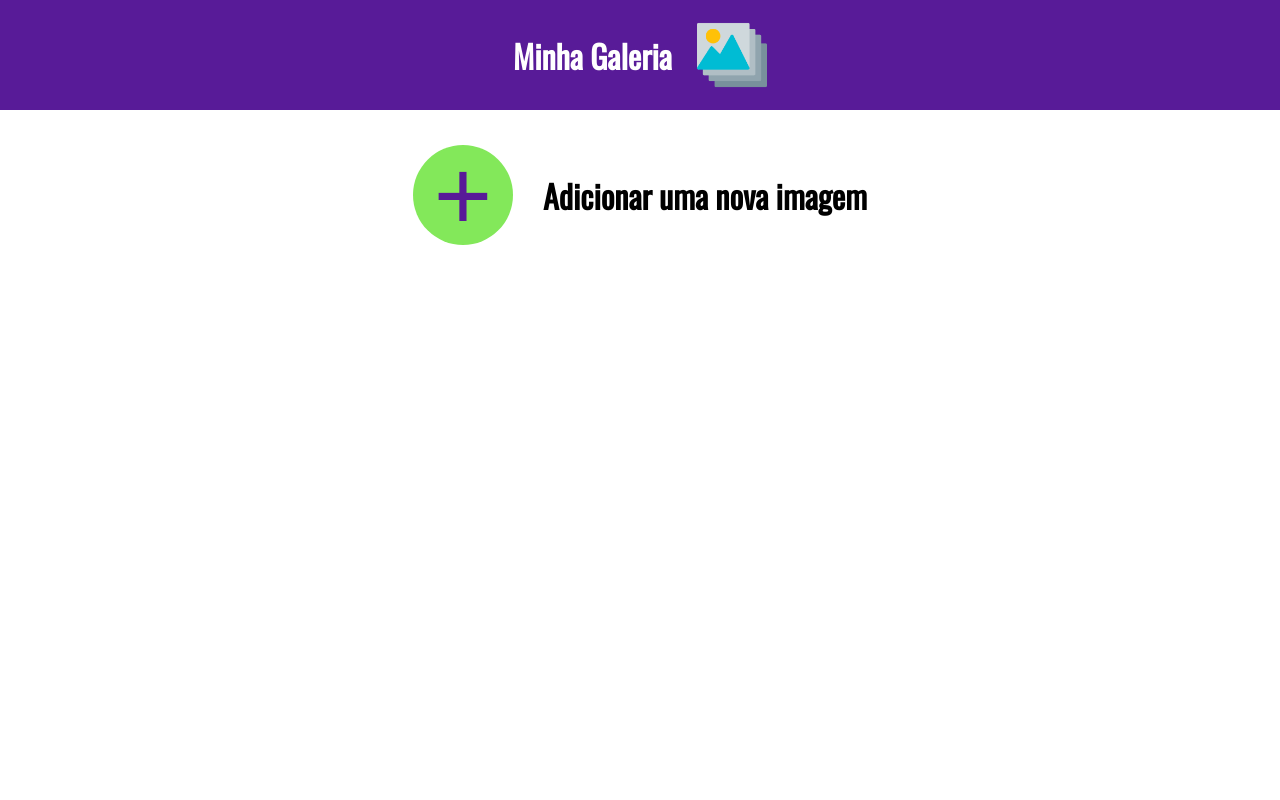
After one commit to victorguirra/Galeria-de-Fotos, a PHP site: page /myGallery.php in a window 1280 px wide. The commit adds this page. Run offline with PHP 8.4, Linux system fonts and the light colour scheme.

Commit message:
Update Galery Screen

```diff
--- a/index.php
+++ b/index.php
@@ -93,7 +93,7 @@
                 margin-top:30px;
                 width:60%;
                 cursor:pointer;
-                transition:0.6s;
+                transition:0.4s;
             }
 
             #buttonSendFiles:hover{
@@ -114,7 +114,7 @@
                 margin-top:30px;
                 border-radius:10px;
                 cursor:pointer;
-                transition:0.5s;
+                transition:0.4s;
             }
 
             #buttonViewGallery:hover{
@@ -172,7 +172,7 @@
 
             <button type="submit" name="buttonViewGallery" id="buttonViewGallery">
 
-                <a href="">Ver Minha Galeria</a>
+                <a href="myGallery.php">Ver Minha Galeria</a>
 
             </button>
 
--- /dev/null
+++ b/myGallery.php
@@ -0,0 +1,106 @@
+<html>
+
+    <head>
+
+        <meta charset="UTF-8">
+        <Title>Minha Galeria</Title>
+        <link href="https://fonts.googleapis.com/css2?family=Oswald&display=swap" rel="stylesheet">
+        <style>
+
+            *{
+                padding:0;
+                margin:0;
+                box-sizing:border-box;
+            }
+
+            body{
+                font-family:'Oswald', sans-serif;
+            }
+
+            header{
+                background-color:#581b98;
+                color:#fff;
+                display:flex;
+                flex-direction:row;
+                align-items:center;
+                justify-content:center;
+                padding:20px;
+            }
+
+            #galleryIcon{
+                width:70px;
+                height:70px;
+                margin-left:25px;
+            }
+
+            #wrapperAddNewImage{
+                display:flex;
+                align-items:center;
+                justify-content:center;
+                margin-top:30px;
+            }
+
+            #AlignButtonAndTextButton{
+                display:flex;
+                flex-direction:row;
+                align-items:center;
+                justify-content:center;
+                padding:5px;
+            }
+
+            #buttonAddNewImage{
+                background-color:#83e85a;
+                font-size:100px;
+                border:none;
+                width:100px;
+                height:100px;
+                border-radius:50px;
+                margin-right:30px;
+                display:flex;
+                align-items:center;
+                justify-content:center;
+                cursor:pointer;
+                transition:0.5s;
+            }
+
+            #buttonAddNewImage:hover{
+                background-color:#13a856;
+            }
+
+            a{
+                text-decoration:none;
+                color:#581b98;
+            }
+        </style>
+
+    </head>
+
+    <body>
+
+        <Header>
+
+            <h1>Minha Galeria</h1>
+
+            <img src="gallery.png" alt="Ícone Galeria" id="galleryIcon">
+
+        </Header>
+
+        <div id="wrapperAddNewImage">
+
+            <div id="AlignButtonAndTextButton">
+
+                <button type="button" id="buttonAddNewImage">
+
+                    <a href="index.php">+</a>
+
+                </button>
+
+                <h1>Adicionar uma nova imagem</h1>
+
+            </div>
+
+        </div>
+
+    </body>
+
+</html>
```
Also changed, not shown: gallery.png (added).
